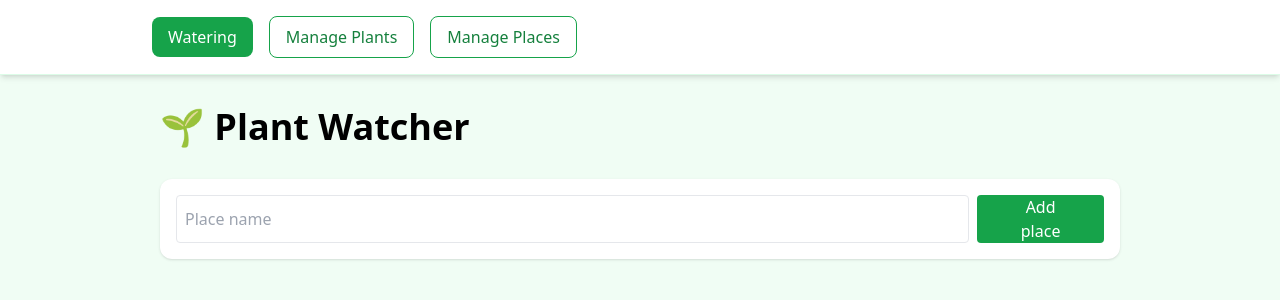
After one commit to PLudrak/waterring, a FastAPI app: page /manage-places in a window 1280 px wide. The commit adds this page. Shown: the top 300 px of the page. Run offline with FastAPI, Linux system fonts and the light colour scheme; some libraries are stand-ins or nearby versions.

Commit message:
first templates for managing places

```diff
--- a/app/templates/base.html
+++ b/app/templates/base.html
@@ -22,6 +22,11 @@
             <a href="/manage-plants"
                 class="bg-white border border-green-600 text-green-700 px-4 py-2 rounded-lg font-medium hover:bg-green-50 transition">
                 Manage Plants
+            </a>
+
+            <a href="/manage-places"
+                class="bg-white border border-green-600 text-green-700 px-4 py-2 rounded-lg font-medium hover:bg-green-50 transition">
+                Manage Places
             </a>
 
         </div>
--- /dev/null
+++ b/app/templates/manage_places.html
@@ -0,0 +1,17 @@
+{% extends "base.html" %}
+
+{% block content %}
+<h1 class="text-4xl font-bold mb-8">
+	🌱 Plant Watcher
+</h1>
+<form action="/plants" method="post" class="bg-white p-4 rounded-xl shadow mb-8">
+	<div class="flex gap-2">
+		<input required type="text" name="name" placeholder="Place name" class="border p-2 w-full rounded">
+
+		<button class="bg-green-600 text-white px-8 rounded">
+			Add place
+		</button>
+	</div>
+</form>
+</div>
+{% endblock %}
```
Also changed, not shown: app/models.py (+7 -0 lines), plants.db, 1 other file.
